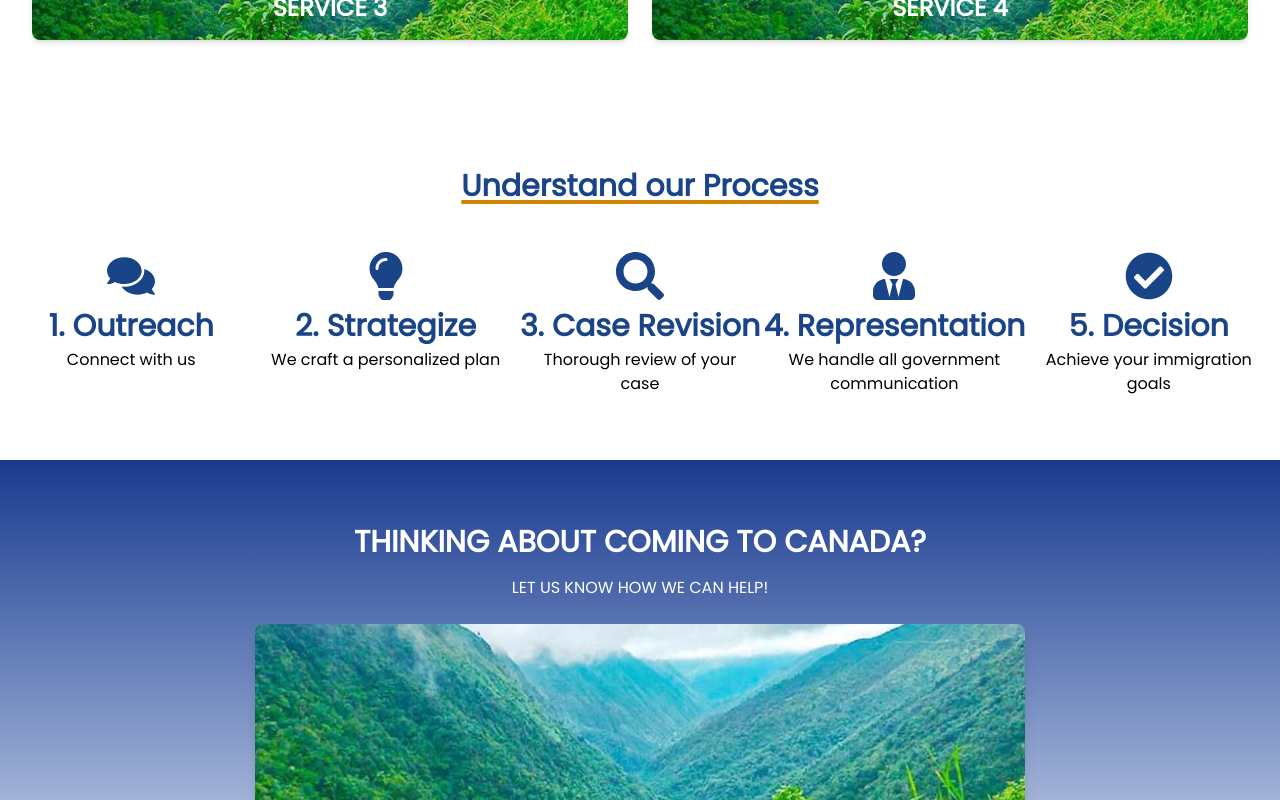
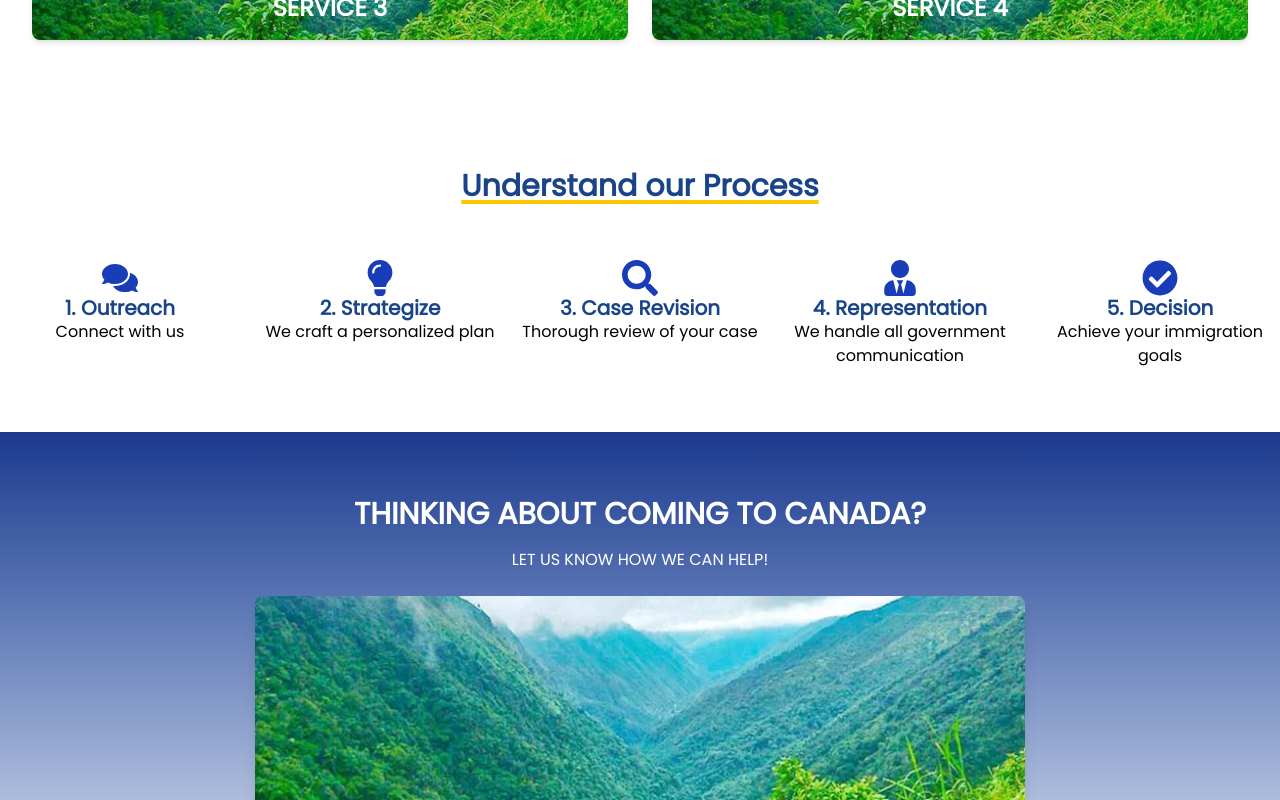
Before and after one commit to BestBow/Yooyyaa-Immigration-Consulting-Website, a React (Vite) app in the folder client/: page / in a window 1280 px wide. Shown: the part 1102-1902 px from the top of the page. Built offline with nearby package versions, Linux system fonts and the light colour scheme.

Commit message:
Final look

```diff
--- a/client/src/Styles/Home.css
+++ b/client/src/Styles/Home.css
@@ -36,13 +36,46 @@
   @apply absolute bottom-4 left-1/2 transform -translate-x-1/2 text-white text-2xl font-bold;
 }
 
-/* Testimonials Section */
-.testimonials-section {
-  @apply bg-gray-100 py-16;
+/* Process Steps Container */
+.process-steps-container {
+  display: flex;
+  flex-wrap: wrap; /* Allows wrapping on smaller screens */
+  justify-content: center; /* Centers items properly */
+  gap: 20px; /* More spacing between steps */
+  width: 100%; /* Ensures it fills the container */
 }
 
-.testimonial-card {
-  @apply bg-white p-6 rounded-lg shadow-md text-center w-3/4 mx-auto;
+.process-step {
+  display: flex;
+  flex-direction: column;
+  align-items: center;
+  text-align: center;
+  flex: 1 1 18%; /* Ensures equal spacing and allows wrapping */
+  min-width: 180px; /* Prevents items from shrinking too much */
+  max-width: 240px; /* Controls width on larger screens */
+}
+
+.process-step h3 {
+  font-size: 1.25rem; /* Increased for better readability */
+}
+
+.process-step p {
+  font-size: 1rem; /* Improved text visibility */
+}
+
+/* Responsive Design: Stacks on Small Screens */
+@media (max-width: 768px) {
+  .process-step {
+    flex: 1 1 100%; /* Full width on smaller screens */
+  }
+
+  .process-step h3 {
+    font-size: 1.125rem; /* Adjusted for readability */
+  }
+
+  .process-step p {
+    font-size: 1rem; /* Consistent text size */
+  }
 }
 
 /* CTA Section */
@@ -54,7 +87,7 @@
   @apply text-3xl font-bold text-white;
 }
 
-.cta-section p{
+.cta-section p {
   @apply text-white;
 }
 
--- a/client/src/pages/Homepage.jsx
+++ b/client/src/pages/Homepage.jsx
@@ -1,6 +1,6 @@
 import React from "react";
 import { FaComments, FaLightbulb, FaSearch, FaUserTie, FaCheckCircle } from "react-icons/fa";
-import BANNER_PHOTO from '../assets/images/service-banner.jpg';
+import HomepageBanner from '../assets/images/homePage.jpg';
 import HeadingBanner from '../Components/headingBanner.tsx';
 import { Link } from "react-router-dom";
 import serviceImage from "../assets/Green-Valley.jpg";
@@ -15,17 +15,17 @@ const services = [
 ];
 
 const processSteps = [
-  { title: "Outreach", description: "Connect with us", icon: <FaComments style={{ color: "#194487" }} className="text-5xl" /> },
-  { title: "Strategize", description: "We craft a personalized plan", icon: <FaLightbulb style={{ color: "#194487" }} className="text-5xl" /> },
-  { title: "Case Revision", description: "Thorough review of your case", icon: <FaSearch style={{ color: "#194487" }} className="text-5xl" /> },
-  { title: "Representation", description: "We handle all government communication", icon: <FaUserTie style={{ color: "#194487" }} className="text-5xl" /> },
-  { title: "Decision", description: "Achieve your immigration goals", icon: <FaCheckCircle style={{ color: "#194487" }} className="text-5xl" /> },
+  { title: "Outreach", description: "Connect with us", icon: <FaComments className="text-3xl md:text-4xl text-blue-800" /> },
+  { title: "Strategize", description: "We craft a personalized plan", icon: <FaLightbulb className="text-3xl md:text-4xl text-blue-800" /> },
+  { title: "Case Revision", description: "Thorough review of your case", icon: <FaSearch className="text-3xl md:text-4xl text-blue-800" /> },
+  { title: "Representation", description: "We handle all government communication", icon: <FaUserTie className="text-3xl md:text-4xl text-blue-800" /> },
+  { title: "Decision", description: "Achieve your immigration goals", icon: <FaCheckCircle className="text-3xl md:text-4xl text-blue-800" /> },
 ];
 
 const Homepage = () => {
   return (
     <div>
-      { HeadingBanner( "YOOYYAA IMMIGRATION", BANNER_PHOTO ) }
+      { HeadingBanner( "YOOYYAA IMMIGRATION", null, HomepageBanner ) }
 
       {/* Services Section */}
       <section className="text-center py-16">
@@ -42,16 +42,16 @@ const Homepage = () => {
       </section>
 
       {/* Understand our Process */}
-<section className="text-center py-16 bg-white">
-  <h2 className="text-3xl font-bold text-gray-900 underline decoration-yellow-600 decoration-4 underline-offset-4">
+      <section className="text-center py-16 bg-white w-full">
+        <h2 className="text-3xl font-bold text-gray-900 underline decoration-yellow-400 decoration-4 underline-offset-4">
           Understand our Process
         </h2>
-  <div className="grid grid-cols-1 md:grid-cols-5 gap-6 px-4 mt-12">
+        <div className="process-steps-container mt-14">
           {processSteps.map((step, index) => (
-      <div key={index} className="flex flex-col items-center">
+            <div key={index} className="process-step">
               {step.icon}
-        <h3 className="text-base font-semibold text-red-600 mt-2 whitespace-nowrap">{`${index + 1}. ${step.title}`}</h3> {/* Reduced font size and added nowrap */}
-        <p className="text-sm text-gray-700 mt-1">{step.description}</p>
+              <h3 className="text-sm sm:text-base font-semibold text-red-600">{`${index + 1}. ${step.title}`}</h3>
+              <p className="text-xs sm:text-sm text-gray-700">{step.description}</p>
             </div>
           ))}
         </div>
```
Also changed, not shown: 1 other file (tests, documents, lock files or other folders). Lines whose indentation alone changed are shown as unchanged.
